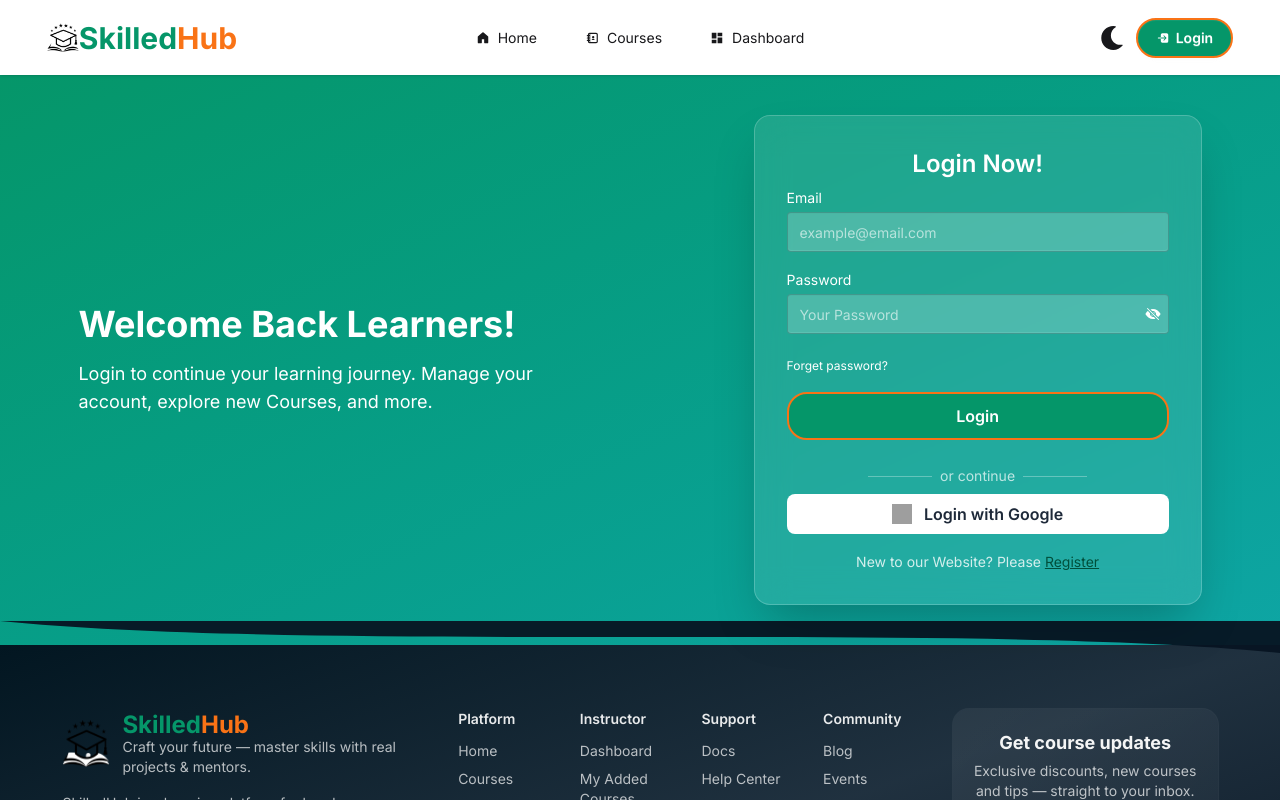
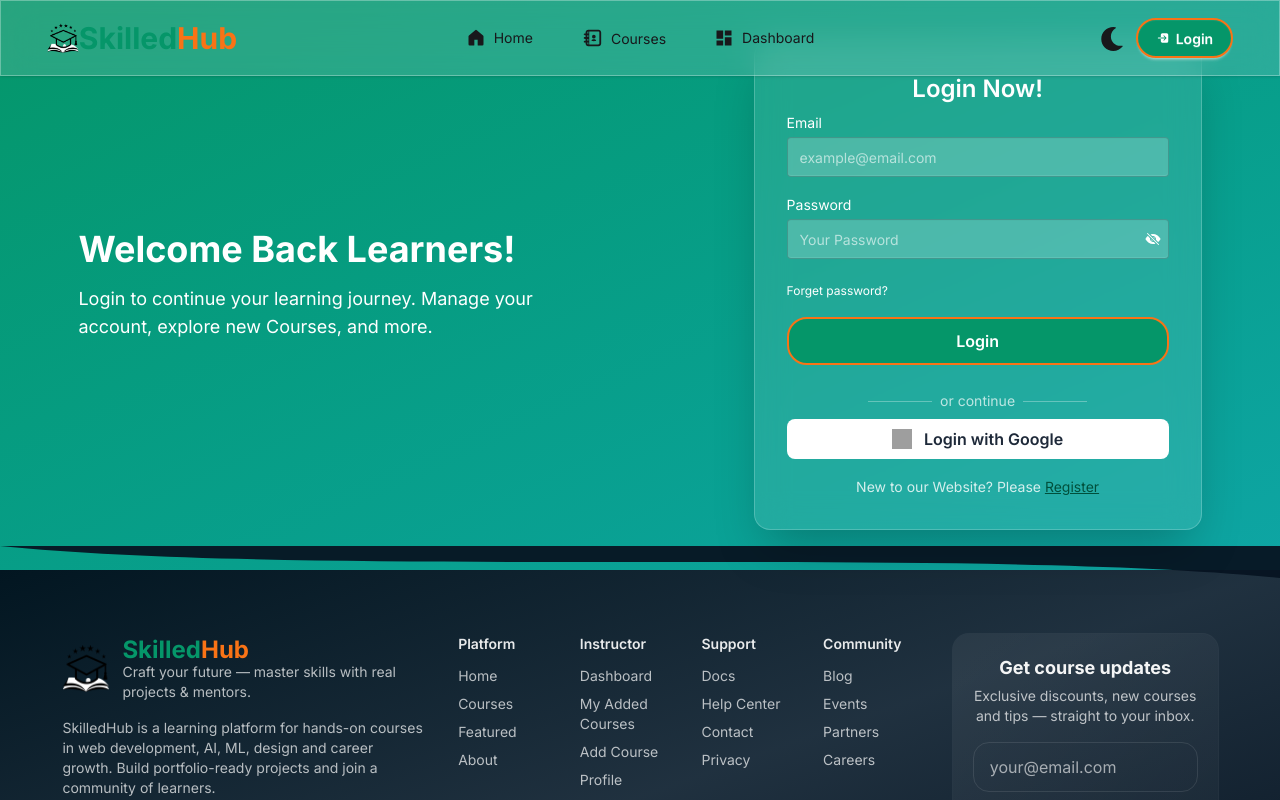
Before and after one commit to injamul007/b12-a10-online-learning-platform-client, a React (Vite) app: page /login in a window 1280 px wide. Shown: the top 800 px of the page. Built offline with nearby package versions, Linux system fonts and the light colour scheme; no server answers; grey boxes are pictures that could not be loaded.

Commit message:
update the navbar with fixed position and resize the padding in banner and courses page and component and also update the glass cards blur effect in index.css file increase

```diff
--- a/src/components/Banner/Banner.jsx
+++ b/src/components/Banner/Banner.jsx
@@ -51,7 +51,7 @@ const Banner = () => {
       transition={{ duration: 0.8 }}
       variants={fadeUp}
     >
-      <div className="carousel w-full">
+      <div className="carousel w-full lg:pt-19 md:pt-19 pt-16">
         {slides.map((slide, index) => (
           <div
             id={`slide${index + 1}`}
--- a/src/components/Navbar/Navbar.jsx
+++ b/src/components/Navbar/Navbar.jsx
@@ -21,18 +21,18 @@ const Navbar = () => {
     <>
       <li>
         <NavLink to={"/"}>
-          <GoHomeFill />
+          <GoHomeFill size={20}/>
           Home
         </NavLink>
       </li>
       <li>
         <NavLink to={"/courses"}>
-          <TiContacts /> Courses
+          <TiContacts size={22} /> Courses
         </NavLink>
       </li>
       <li>
         <NavLink to={"/dashboard"}>
-          <MdDashboard /> Dashboard
+          <MdDashboard size={20} /> Dashboard
         </NavLink>
       </li>
     </>
@@ -70,7 +70,7 @@ const Navbar = () => {
   };
 
   return (
-    <div className="navbar shadow-sm glass-card relative z-1000">
+    <div className="navbar shadow-sm glass-card dark:bg-[#303233] border-b border-gray-200 dark:border-gray-700 fixed top-0 left-0 w-full z-1000">
       <MyContainer>
         <div className="flex justify-between items-center py-1">
           <div className="navbar-start">
--- a/src/index.css
+++ b/src/index.css
@@ -48,8 +48,8 @@
 
 .glass-card {
   background: rgba(255, 255, 255, 0.14);
-  backdrop-filter: blur(6px);
-  -webkit-backdrop-filter: blur(6px);
+  backdrop-filter: blur(16px);
+  -webkit-backdrop-filter: blur(16px);
   border: 1px solid rgba(255, 255, 255, 0.3);
 }
 
@@ -58,7 +58,7 @@
   font-weight: 600;
   border: 1px solid #e5e7eb;
   border-radius: 20px;
-  background: #fafaf9;
+  background: #f1f1ee;
   transition: all 0.2s ease-in-out;
 }
 .navbar .active:hover {
--- a/src/pages/Courses/Courses.jsx
+++ b/src/pages/Courses/Courses.jsx
@@ -91,7 +91,7 @@ const Courses = () => {
   };
 
   return (
-    <div>
+    <div className="pt-19">
       <MyContainer>
         <title>SkilledHub || Courses</title>
         <h2 className="text-3xl text-center font-bold mt-10">All Courses</h2>
```
